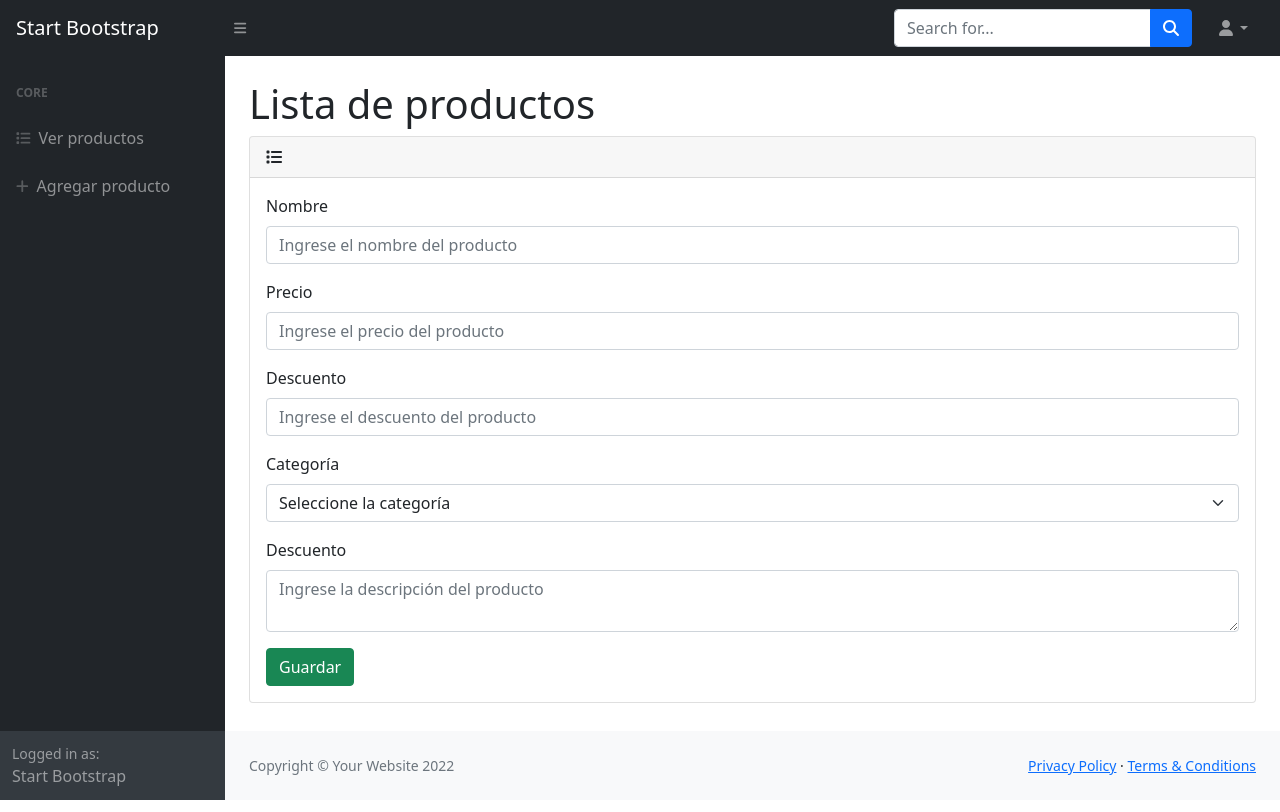
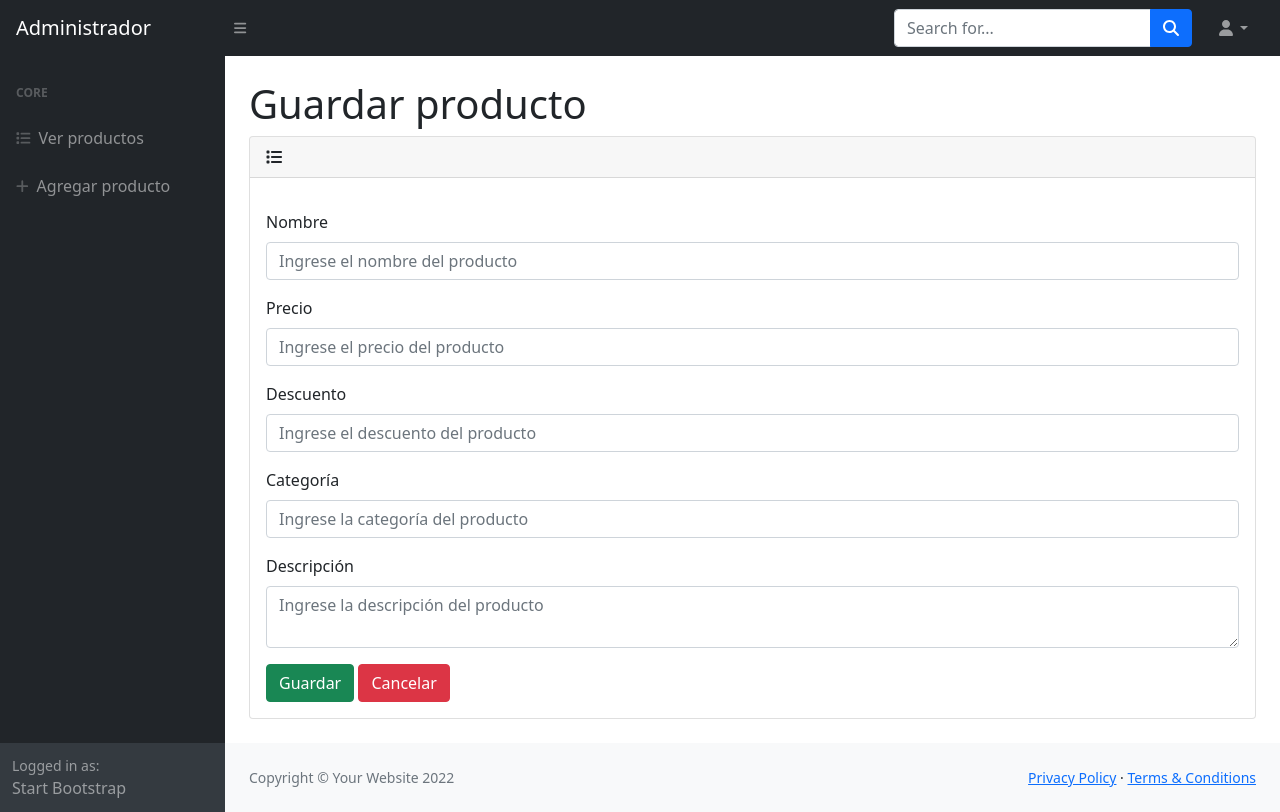
Before and after one commit to fernandoggaitan/acn2bv_restaurant, a PHP site: page /guardar_producto.php in a window 1280 px wide. Run offline with PHP 8.4, Linux system fonts and the light colour scheme; some libraries are stand-ins or nearby versions.

Commit message:
Listar, agregar y modificar información

```diff
--- /dev/null
+++ b/consultas/consultas_productos.php
@@ -0,0 +1,90 @@
+<?php
+
+function getProductos(PDO $conexion)
+{
+
+    //Preparo la consulta.
+    $consulta = $conexion->prepare('
+        SELECT id, nombre, precio, descuento, categoria
+        FROM productos
+    ');
+
+    //Ejecuto la consulta.
+    $consulta->execute();
+
+    //Recuperamos la lista.
+    $productos = $consulta->fetchAll(PDO::FETCH_ASSOC);
+
+    return $productos;
+
+}
+
+function addProducto(PDO $conexion, $producto)
+{
+
+    $consulta = $conexion->prepare('
+        INSERT INTO productos(nombre, descripcion, precio, descuento, categoria)
+        VALUES(:nombre, :descripcion, :precio, :descuento, :categoria)
+    ');
+
+    $consulta->bindValue(':nombre', $producto['nombre']);
+    $consulta->bindValue(':descripcion', $producto['descripcion']);
+    $consulta->bindValue(':precio', $producto['precio']);
+    $consulta->bindValue(':descuento', $producto['descuento']);
+    $consulta->bindValue(':categoria', $producto['categoria']);
+
+    $consulta->execute();
+
+}
+
+function getProductoById(PDO $conexion, $id)
+{
+
+    //Preparo la consulta.
+    $consulta = $conexion->prepare('
+        SELECT id, nombre, precio, descuento, categoria, descripcion
+        FROM productos
+        WHERE id = :id
+    ');
+
+    $consulta->bindValue(':id', $id);
+
+    //Ejecuto la consulta.
+    $consulta->execute();
+
+    //Recuperamos la lista.
+    $producto = $consulta->fetch(PDO::FETCH_ASSOC);
+
+    return $producto;
+
+    echo "El usuario se llama: {$producto['nombre']}";
+
+}
+
+
+function updateProducto(PDO $conexion, $producto)
+{
+
+    $consulta = $conexion->prepare('
+        UPDATE productos
+        SET
+            nombre = :nombre,
+            descripcion = :descripcion,
+            precio = :precio,
+            descuento = :descuento,
+            categoria = :categoria
+        WHERE id = :id
+    ');
+
+    $consulta->bindValue(':nombre', $producto['nombre']);
+    $consulta->bindValue(':descripcion', $producto['descripcion']);
+    $consulta->bindValue(':precio', $producto['precio']);
+    $consulta->bindValue(':descuento', $producto['descuento']);
+    $consulta->bindValue(':categoria', $producto['categoria']);
+    $consulta->bindValue(':id', $producto['id']);
+
+    $consulta->execute();
+
+}
+
+?>
--- /dev/null
+++ b/funciones/funciones_input.php
@@ -0,0 +1,38 @@
+<?php
+
+function test_input($data)
+{
+    $data = trim($data);
+    $data = stripslashes($data);
+    $data = htmlspecialchars($data);
+    return $data;
+}
+
+function validarProducto($producto)
+{
+
+    $errores = [];
+
+    if( empty($producto['nombre']) ){
+        $errores[] = 'Usted debe ingresar un nombre';
+    }
+
+    if( !is_numeric($producto['precio']) ){
+        $errores[] = 'Usted debe ingresar un precio';
+    }
+
+    if( !is_numeric($producto['descuento']) ){
+        $errores[] = 'Usted debe ingresar un descuento';
+    }
+
+    if( empty($producto['categoria']) ){
+        $errores[] = 'Usted debe ingresar una categoría';
+    }
+
+    if( empty($producto['descripcion']) ){
+        $errores[] = 'Usted debe ingresar una descripción';
+    }
+
+    return $errores;
+
+}
--- a/guardar_producto.php
+++ b/guardar_producto.php
@@ -1,3 +1,46 @@
+<?php
+
+require_once('_conexion.php');
+require_once('consultas/consultas_productos.php');
+require_once('funciones/funciones_input.php');
+
+if( isset($_GET['id']) ){
+    //El usuario está intentando editar un producto.
+    $producto = getProductoById($conexion, $_GET['id']);
+}else{
+    $producto = [
+        'id' => test_input( $_POST['id'] ?? null ),
+        'nombre' => test_input( $_POST['nombre'] ?? null ),
+        'precio' => test_input( $_POST['precio'] ?? null ),
+        'descuento' => test_input( $_POST['descuento'] ?? null ),
+        'categoria' => test_input( $_POST['categoria'] ?? null ),
+        'descripcion' => test_input( $_POST['descripcion'] ?? null ),
+    ];
+}
+
+$errores = [];
+
+if($_SERVER['REQUEST_METHOD'] == 'POST')
+{
+
+    $errores = validarProducto($producto);
+
+    if( count($errores) == 0 ){
+
+        if( empty($producto['id']) ){
+            addProducto($conexion, $producto);
+        }else{
+            updateProducto($conexion, $producto);
+        }
+
+        header('Location: listar_productos.php');
+
+    }
+
+}
+
+?>
+
 <!DOCTYPE html>
 <html lang="es">
 
@@ -9,75 +52,23 @@
     <meta name="author" content="" />
     <title>Lista de productos</title>
 
-    <!-- CSS -->
-    <link href="css/bootstrap.css" rel="stylesheet" />
-    <link href="css/styles.css" rel="stylesheet" />
-    <script src="https://use.fontawesome.com/releases/v6.1.0/js/all.js" crossorigin="anonymous"></script>
+    <?php require('layout/_css.php') ?>
 
 </head>
 
 <body>
 
-
-    <!-- Nav -->
-    <nav class="sb-topnav navbar navbar-expand navbar-dark bg-dark">
-        <!-- Navbar Brand-->
-        <a class="navbar-brand ps-3" href="index.html">Start Bootstrap</a>
-        <!-- Sidebar Toggle-->
-        <button class="btn btn-link btn-sm order-1 order-lg-0 me-4 me-lg-0" id="sidebarToggle" href="#!"><i class="fas fa-bars"></i></button>
-        <!-- Navbar Search-->
-        <form class="d-none d-md-inline-block form-inline ms-auto me-0 me-md-3 my-2 my-md-0">
-            <div class="input-group">
-                <input class="form-control" type="text" placeholder="Search for..." aria-label="Search for..." aria-describedby="btnNavbarSearch" />
-                <button class="btn btn-primary" id="btnNavbarSearch" type="button"><i class="fas fa-search"></i></button>
-            </div>
-        </form>
-        <!-- Navbar-->
-        <ul class="navbar-nav ms-auto ms-md-0 me-3 me-lg-4">
-            <li class="nav-item dropdown">
-                <a class="nav-link dropdown-toggle" id="navbarDropdown" href="#" role="button" data-bs-toggle="dropdown" aria-expanded="false"><i class="fas fa-user fa-fw"></i></a>
-                <ul class="dropdown-menu dropdown-menu-end" aria-labelledby="navbarDropdown">
-                    <li><a class="dropdown-item" href="#!">Settings</a></li>
-                    <li><a class="dropdown-item" href="#!">Activity Log</a></li>
-                    <li>
-                        <hr class="dropdown-divider" />
-                    </li>
-                    <li><a class="dropdown-item" href="#!">Logout</a></li>
-                </ul>
-            </li>
-        </ul>
-    </nav>
+    <?php require('layout/_nav_top.php') ?>
 
     <div id="layoutSidenav">
 
-        <!-- Nav 2 -->
-        <div id="layoutSidenav_nav">
-            <nav class="sb-sidenav accordion sb-sidenav-dark" id="sidenavAccordion">
-                <div class="sb-sidenav-menu">
-                    <div class="nav">
-                        <div class="sb-sidenav-menu-heading">Core</div>
-                        <a class="nav-link" href="list-productos.php">
-                            <div class="sb-nav-link-icon"><i class="fas fa-list"></i></div>
-                            Ver productos
-                        </a>
-                        <a class="nav-link" href="add-producto.php">
-                            <div class="sb-nav-link-icon"><i class="fas fa-plus"></i></div>
-                            Agregar producto
-                        </a>
-                    </div>
-                </div>
-                <div class="sb-sidenav-footer">
-                    <div class="small">Logged in as:</div>
-                    Start Bootstrap
-                </div>
-            </nav>
-        </div>
+        <?php require('layout/_nav_left.php') ?>
 
         <div id="layoutSidenav_content">
             <main>
                 <div class="container-fluid px-4">
 
-                    <h1 class="mt-4"> Lista de productos </h1>
+                    <h1 class="mt-4"> Guardar producto</h1>
 
                     <div class="card mb-4">
 
@@ -86,35 +77,37 @@
                         </div>
 
                         <div class="card-body">
-                            <form action="" method="post">
+
+                            <ul>
+                                <?php foreach($errores as $error): ?>
+                                    <li class="text text-danger"> <?php echo $error ?> </li>
+                                <?php endforeach ?>
+                            </ul>
+
+                            <form action="guardar_producto.php" method="post">
                                 <div class="mb-3">
                                     <label for="nombre" class="form-label">Nombre</label>
-                                    <input type="text" class="form-control" id="nombre" placeholder="Ingrese el nombre del producto">
+                                    <input type="text" class="form-control" name="nombre" id="nombre" placeholder="Ingrese el nombre del producto" value="<?php echo $producto['nombre'] ?>">
                                 </div>
                                 <div class="mb-3">
                                     <label for="precio" class="form-label">Precio</label>
-                                    <input type="number" class="form-control" id="precio" placeholder="Ingrese el precio del producto">
+                                    <input type="number" class="form-control" name="precio" id="precio" placeholder="Ingrese el precio del producto" value="<?php echo $producto['precio'] ?>">
                                 </div>
                                 <div class="mb-3">
                                     <label for="descuento" class="form-label">Descuento</label>
-                                    <input type="number" class="form-control" id="descuento" placeholder="Ingrese el descuento del producto">
+                                    <input type="number" class="form-control" name="descuento" id="descuento" placeholder="Ingrese el descuento del producto" value="<?php echo $producto['descuento'] ?>">
                                 </div>
                                 <div class="mb-3">
                                     <label for="categoria" class="form-label">Categoría</label>
-                                    <select id="categoria" class="form-select">
-                                        <option> Seleccione la categoría </option>
-                                        <option> Pizzas </option>
-                                        <option> Ensaladas </option>
-                                        <option value=""> Hamburguesas </option>
-                                        <option value=""> Bebidas </option>
-                                        <option value=""> Postres </option>
-                                    </select>
+                                    <input type="text" class="form-control" name="categoria" id="categoria" placeholder="Ingrese la categoría del producto" value="<?php echo $producto['categoria'] ?>">
                                 </div>
                                 <div class="mb-3">
-                                    <label for="descripcion" class="form-label">Descuento</label>
-                                    <textarea class="form-control" id="descripcion" placeholder="Ingrese la descripción del producto"></textarea>
+                                    <label for="descripcion" class="form-label">Descripción</label>
+                                    <textarea class="form-control" name="descripcion" id="descripcion" placeholder="Ingrese la descripción del producto"><?php echo $producto['descripcion'] ?></textarea>
                                 </div>
+                                <input type="hidden" name="id" value="<?php echo $producto['id'] ?>" />
                                 <button type="submit" class="btn btn-success"> Guardar </button>
+                                <a href="listar_productos.php" class="btn btn-danger"> Cancelar </a>
                             </form>
                         </div>
 
@@ -123,26 +116,12 @@
                 </div>
             </main>
 
-            <!-- Footer -->
-            <footer class="py-4 bg-light mt-auto">
-                <div class="container-fluid px-4">
-                    <div class="d-flex align-items-center justify-content-between small">
-                        <div class="text-muted">Copyright &copy; Your Website 2022</div>
-                        <div>
-                            <a href="#">Privacy Policy</a>
-                            &middot;
-                            <a href="#">Terms &amp; Conditions</a>
-                        </div>
-                    </div>
-                </div>
-            </footer>
+            <?php require('layout/_footer.php') ?>
 
         </div>
     </div>
 
-    <!-- JS -->
-    <script src="https://cdn.jsdelivr.net/npm/bootstrap@5.1.3/dist/js/bootstrap.bundle.min.js" crossorigin="anonymous"></script>
-    <script src="js/scripts.js"></script>
+    <?php require('layout/_js.php') ?>
 
 </body>
 
--- /dev/null
+++ b/layout/_css.php
@@ -0,0 +1,3 @@
+<!-- CSS -->
+<link href="css/bootstrap.css" rel="stylesheet" />
+    <link href="css/styles.css" rel="stylesheet" />
--- /dev/null
+++ b/layout/_footer.php
@@ -0,0 +1,13 @@
+<!-- Footer -->
+<footer class="py-4 bg-light mt-auto">
+    <div class="container-fluid px-4">
+        <div class="d-flex align-items-center justify-content-between small">
+            <div class="text-muted">Copyright &copy; Your Website 2022</div>
+            <div>
+                <a href="#">Privacy Policy</a>
+                &middot;
+                <a href="#">Terms &amp; Conditions</a>
+            </div>
+        </div>
+    </div>
+</footer>
--- /dev/null
+++ b/layout/_js.php
@@ -0,0 +1,4 @@
+<!-- JS -->
+<script src="https://use.fontawesome.com/releases/v6.1.0/js/all.js" crossorigin="anonymous"></script>
+<script src="https://cdn.jsdelivr.net/npm/bootstrap@5.1.3/dist/js/bootstrap.bundle.min.js" crossorigin="anonymous"></script>
+<script src="js/scripts.js"></script>
--- /dev/null
+++ b/layout/_nav_left.php
@@ -0,0 +1,22 @@
+<!-- Nav 2 -->
+<div id="layoutSidenav_nav">
+    <nav class="sb-sidenav accordion sb-sidenav-dark" id="sidenavAccordion">
+        <div class="sb-sidenav-menu">
+            <div class="nav">
+                <div class="sb-sidenav-menu-heading">Core</div>
+                <a class="nav-link" href="listar_productos.php">
+                    <div class="sb-nav-link-icon"><i class="fas fa-list"></i></div>
+                    Ver productos
+                </a>
+                <a class="nav-link" href="guardar_producto.php">
+                    <div class="sb-nav-link-icon"><i class="fas fa-plus"></i></div>
+                    Agregar producto
+                </a>
+            </div>
+        </div>
+        <div class="sb-sidenav-footer">
+            <div class="small">Logged in as:</div>
+            Start Bootstrap
+        </div>
+    </nav>
+</div>
--- /dev/null
+++ b/layout/_nav_top.php
@@ -0,0 +1,28 @@
+<!-- Nav -->
+<nav class="sb-topnav navbar navbar-expand navbar-dark bg-dark">
+    <!-- Navbar Brand-->
+    <a class="navbar-brand ps-3" href="index.html">Administrador</a>
+    <!-- Sidebar Toggle-->
+    <button class="btn btn-link btn-sm order-1 order-lg-0 me-4 me-lg-0" id="sidebarToggle" href="#!"><i class="fas fa-bars"></i></button>
+    <!-- Navbar Search-->
+    <form class="d-none d-md-inline-block form-inline ms-auto me-0 me-md-3 my-2 my-md-0">
+        <div class="input-group">
+            <input class="form-control" type="text" placeholder="Search for..." aria-label="Search for..." aria-describedby="btnNavbarSearch" />
+            <button class="btn btn-primary" id="btnNavbarSearch" type="button"><i class="fas fa-search"></i></button>
+        </div>
+    </form>
+    <!-- Navbar-->
+    <ul class="navbar-nav ms-auto ms-md-0 me-3 me-lg-4">
+        <li class="nav-item dropdown">
+            <a class="nav-link dropdown-toggle" id="navbarDropdown" href="#" role="button" data-bs-toggle="dropdown" aria-expanded="false"><i class="fas fa-user fa-fw"></i></a>
+            <ul class="dropdown-menu dropdown-menu-end" aria-labelledby="navbarDropdown">
+                <li><a class="dropdown-item" href="#!">Settings</a></li>
+                <li><a class="dropdown-item" href="#!">Activity Log</a></li>
+                <li>
+                    <hr class="dropdown-divider" />
+                </li>
+                <li><a class="dropdown-item" href="#!">Cerrar sesión</a></li>
+            </ul>
+        </li>
+    </ul>
+</nav>
```
Also changed, not shown: funciones/funciones_paginador.php (added, +30 -0 lines), index.php (+2 -27 lines), listar_productos.php (added, +89 -0 lines).
